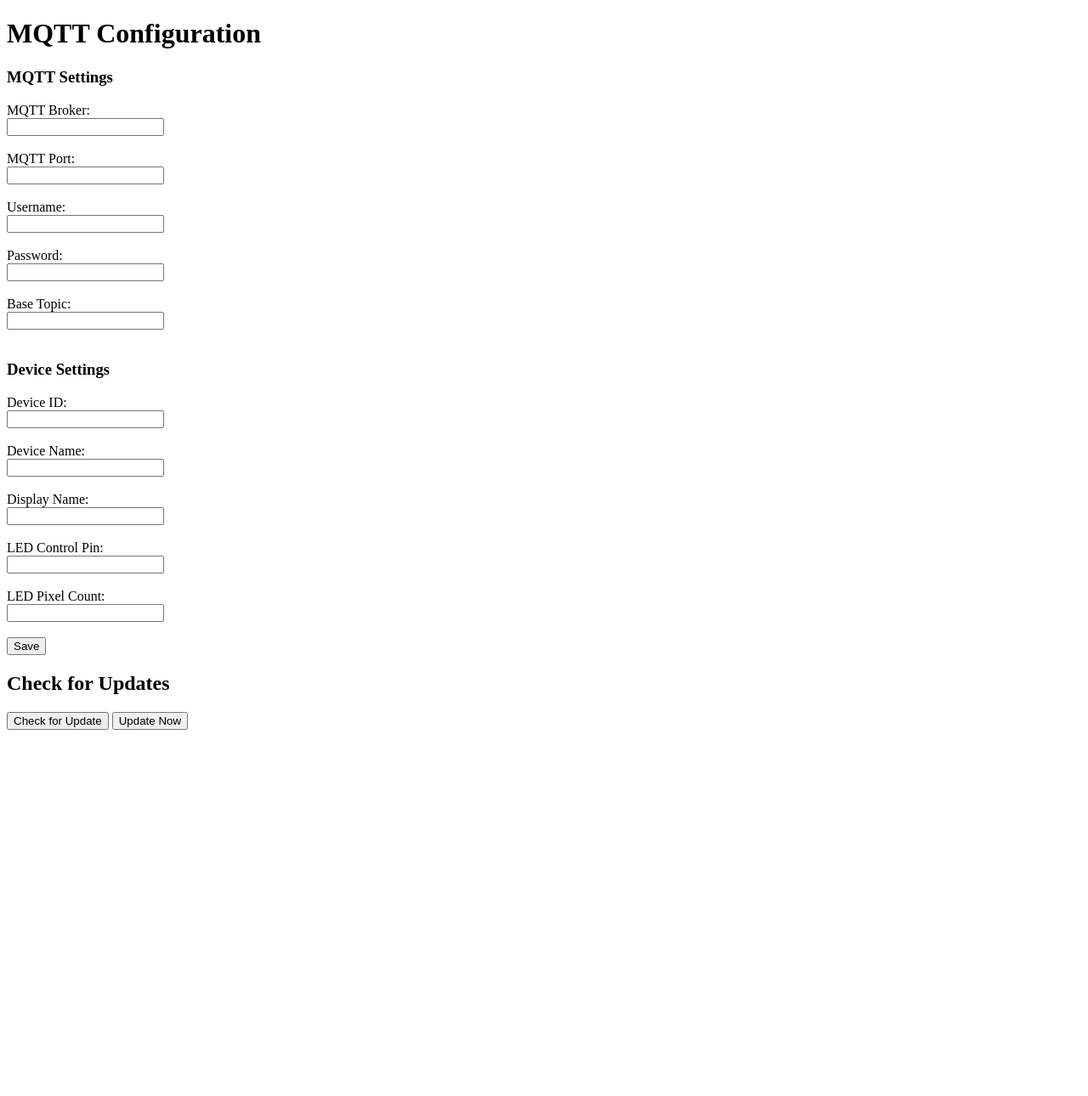
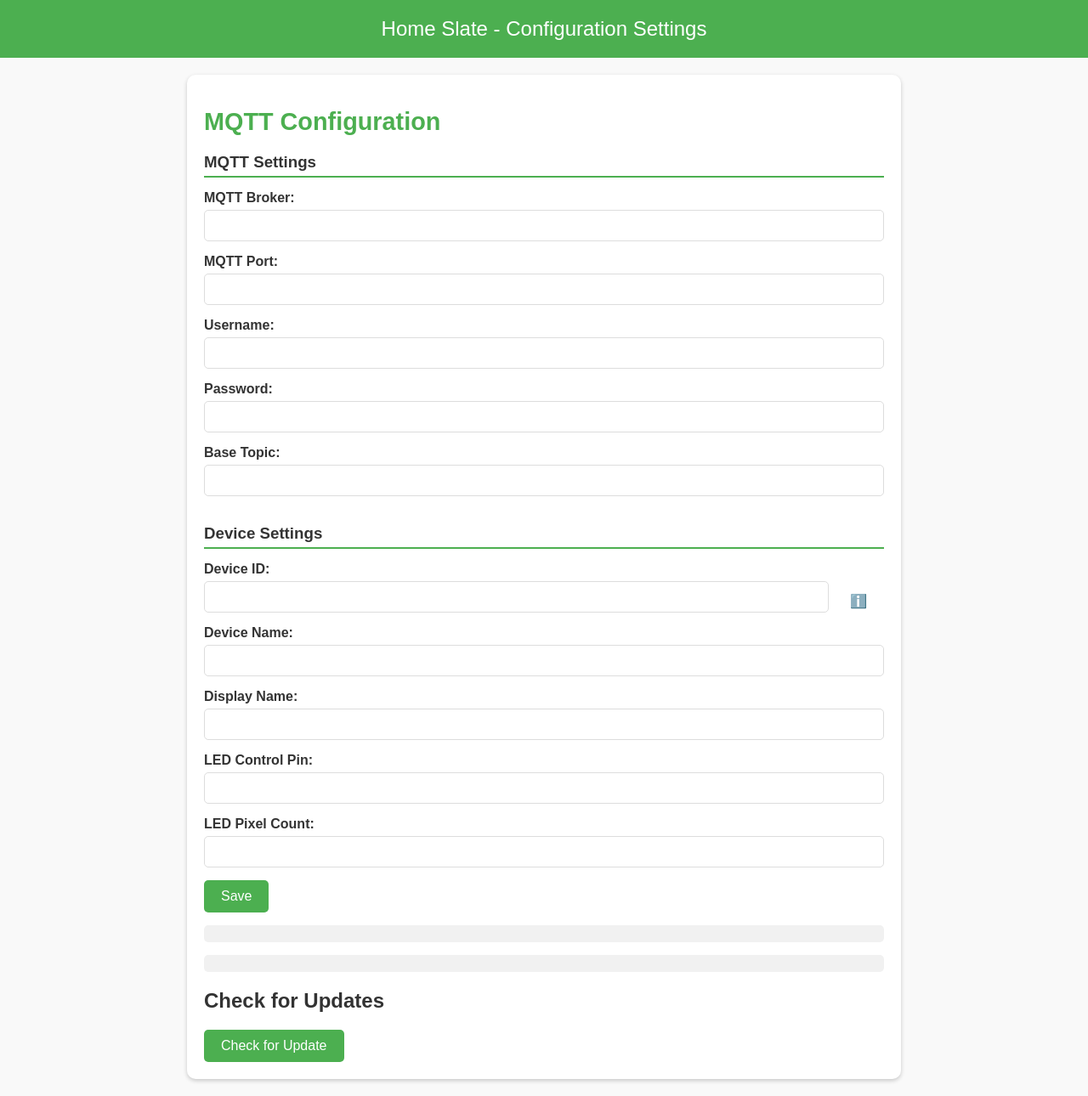
Before and after one commit to aled2305/HomeSlate, a Flask app: template management/templates/index.html in a window 1280 px wide. Shown: the whole page at 85% size. Before the commit the page ends 859 px from the top, so only its background shows below. Run offline with Flask 3, Linux system fonts and the light colour scheme; the template is opened without the code that fills it, so the values that code supplies are empty.

Commit message:
Styled UI and updated the OTA update system

```diff
--- a/management/main.py
+++ b/management/main.py
@@ -3,11 +3,13 @@
 import zipfile
 import semver
 import json
+import subprocess
 from flask import Flask, render_template, request, jsonify
 
 app = Flask(__name__)
 
 CONFIG_FILE = "../config.json"
+EXAMPLE_CONFIG_FILE = "../example_config.json"
 GITHUB_REPO = "aled2305/HomeSlate"
 ACCESS_TOKEN = ""
 UPDATE_DIR = "update"  # This can be any folder you choose
@@ -21,38 +23,55 @@
     with open(CONFIG_FILE, "w") as f:
         json.dump(data, f, indent=4)
 
+def merge_configs():
+    if os.path.exists(EXAMPLE_CONFIG_FILE):
+        with open(EXAMPLE_CONFIG_FILE, "r") as example_f:
+            example_config = json.load(example_f)
+
+        if os.path.exists(CONFIG_FILE):
+            with open(CONFIG_FILE, "r") as config_f:
+                existing_config = json.load(config_f)
+            merged_config = {**example_config, **existing_config}
+        else:
+            merged_config = example_config
+
+        write_config(merged_config)
+
 def get_installed_version():
     try:
-        with open("version.txt", "r") as f:
-            return f.read().strip()
+        with open("../version.txt", "r") as f:
+            version = f.read().strip()
+            print(f"Installed version: {version}")  # Debug
+            return version
     except FileNotFoundError:
-        return "0.0.0"  # Default if no version file exists
+        print("version.txt not found.")  # Debug
+        return "v0.0.0"  # Default version
 
 def get_latest_version():
     url = f"https://api.github.com/repos/{GITHUB_REPO}/releases/latest"
-    headers = {"Authorization": f"token {ACCESS_TOKEN}"}
+    headers = {"Authorization": f"token {ACCESS_TOKEN}"} if ACCESS_TOKEN else {}
     response = requests.get(url, headers=headers)
     response.raise_for_status()
 
     data = response.json()
-    latest_version = data["tag_name"]  # e.g., "v0.1.1-alpha"
+    latest_version = data["tag_name"].lstrip("v")  # Remove 'v' prefix for comparison if needed
     zip_url = data["zipball_url"]
 
-    # Remove the 'v' prefix for semver compatibility if present
-    latest_version = latest_version.lstrip("v")
+    print(f"GitHub Latest Version: {latest_version}")  # Debug
     return latest_version, zip_url
 
 def is_update_available():
     installed_version = get_installed_version().lstrip("v")  # Remove 'v' for comparison
     latest_version, _ = get_latest_version()
+    print(f"Installed: {installed_version}, Latest: {latest_version}")  # Debug
 
     try:
-        # Use semver.compare to check if an update is available
+        # Use semver.compare for comparison, supporting pre-releases
         return semver.compare(installed_version, latest_version) < 0
     except ValueError as e:
         raise ValueError(f"Invalid version format: {e}")
 
-def download_and_unzip(url, download_path, extract_path):
+def download_and_replace(url, download_path, extract_path):
     # Ensure the 'update' directory exists
     os.makedirs(os.path.dirname(download_path), exist_ok=True)
 
@@ -66,14 +85,16 @@
         with zipfile.ZipFile(download_path, 'r') as zip_ref:
             zip_ref.extractall(extract_path)
 
-        # Clean up zip file after extraction
+        # Use rsync to sync files, excluding specific folders/files
+        os.system(f"rsync -av --delete --exclude='homeslate' --exclude='config.json' {extract_path}/ ../")
+
+        # Clean up zip file and extracted folder after syncing
         os.remove(download_path)
+        os.system(f"rm -rf {extract_path}")
 
-        print("Update downloaded and extracted successfully.")
+        print("Update downloaded, extracted, and replaced successfully.")
     else:
         print("Failed to download the update.")
-
-
 
 @app.route('/')
 def home():
@@ -118,9 +139,13 @@
         installed_version = get_installed_version().lstrip("v")
         latest_version, _ = get_latest_version()
 
+        if not installed_version:
+            return jsonify({"status": "error", "message": "Installed version not found."}), 500
+
         if is_update_available():
             return jsonify({"status": "update_available", "latest_version": f"v{latest_version}"})
         return jsonify({"status": "up_to_date", "installed_version": f"v{installed_version}"})
+
     except Exception as e:
         return jsonify({"status": "error", "message": str(e)}), 500
 
@@ -134,14 +159,21 @@
         if is_update_available():
             # Define where to download and extract the files
             download_path = os.path.join(UPDATE_DIR, "update.zip")
-            extract_path = UPDATE_DIR  # You can change this to a different directory if needed
+            extract_path = os.path.join(UPDATE_DIR, "extracted")
 
-            # Pass both download_path and extract_path to the download_and_unzip function
-            download_and_unzip(zip_url, download_path, extract_path)
+            # Download, extract, and replace files
+            download_and_replace(zip_url, download_path, extract_path)
 
-            # Optionally, you can replace the current version with the new one
-            with open("version.txt", "w") as f:
+            # Merge the example config with the current config
+            merge_configs()
+
+            # Optionally, update the version file
+            with open("../version.txt", "w") as f:
                 f.write(latest_version)
+
+            # Restart services
+            subprocess.run(["systemctl", "restart", "home_slate.service"])
+            subprocess.run(["systemctl", "restart", "home_slate_management.service"])
 
             return jsonify({"status": "success", "message": f"Update to v{latest_version} installed successfully!"})
 
@@ -150,6 +182,5 @@
     except Exception as e:
         return jsonify({"status": "error", "message": str(e)}), 500
 
-
 if __name__ == "__main__":
     app.run(host="0.0.0.0", port=8080)
--- a/management/templates/index.html
+++ b/management/templates/index.html
@@ -1,42 +1,134 @@
 <!DOCTYPE html>
 <html>
 <head>
-    <title>Config Settings</title>
+    <title>Home Slate - Config Settings</title>
+    <style>
+        body {
+            font-family: Arial, sans-serif;
+            margin: 0;
+            padding: 0;
+            background-color: #f9f9f9;
+            color: #333;
+        }
+
+        header {
+            background-color: #4CAF50;
+            color: white;
+            padding: 20px 0;
+            text-align: center;
+            font-size: 1.5em;
+        }
+
+        .container {
+            max-width: 800px;
+            margin: 20px auto;
+            background: white;
+            padding: 20px;
+            border-radius: 10px;
+            box-shadow: 0 2px 5px rgba(0, 0, 0, 0.2);
+        }
+
+        h1 {
+            color: #4CAF50;
+            font-size: 1.8em;
+        }
+
+        h3 {
+            border-bottom: 2px solid #4CAF50;
+            padding-bottom: 5px;
+            margin-bottom: 15px;
+        }
+
+        label {
+            font-weight: bold;
+        }
+
+        input[type="text"], input[type="number"], input[type="password"] {
+            width: 100%;
+            padding: 10px;
+            margin: 5px 0 15px;
+            border: 1px solid #ddd;
+            border-radius: 5px;
+            box-sizing: border-box;
+        }
+
+        button {
+            background-color: #4CAF50;
+            color: white;
+            border: none;
+            padding: 10px 20px;
+            font-size: 1em;
+            border-radius: 5px;
+            cursor: pointer;
+        }
+
+        button:hover {
+            background-color: #45a049;
+        }
+
+        #status, #updateStatus {
+            margin-top: 15px;
+            padding: 10px;
+            border-radius: 5px;
+            background-color: #f1f1f1;
+            color: #333;
+        }
+
+        #updateStatus {
+            font-weight: bold;
+        }
+
+        .button-group {
+            display: flex;
+            gap: 10px;
+        }
+
+        small {
+            color: #555;
+            font-size: 0.9em;
+        }
+    </style>
 </head>
 <body>
+    <header>Home Slate - Configuration Settings</header>
+    <div class="container">
         <h1>MQTT Configuration</h1>
         <form id="configForm" method="POST" action="/update-config">
             <h3>MQTT Settings</h3>
-        <label for="mqtt_broker">MQTT Broker:</label><br>
-        <input type="text" id="mqtt_broker" name="mqtt_broker" value="{{ config['mqtt']['broker'] }}"><br><br>
+            <label for="mqtt_broker">MQTT Broker:</label>
+            <input type="text" id="mqtt_broker" name="mqtt_broker" value="{{ config['mqtt']['broker'] }}">
 
-        <label for="mqtt_port">MQTT Port:</label><br>
-        <input type="number" id="mqtt_port" name="mqtt_port" value="{{ config['mqtt']['port'] }}"><br><br>
+            <label for="mqtt_port">MQTT Port:</label>
+            <input type="number" id="mqtt_port" name="mqtt_port" value="{{ config['mqtt']['port'] }}">
 
-        <label for="mqtt_username">Username:</label><br>
-        <input type="text" id="mqtt_username" name="mqtt_username" value="{{ config['mqtt']['username'] }}"><br><br>
+            <label for="mqtt_username">Username:</label>
+            <input type="text" id="mqtt_username" name="mqtt_username" value="{{ config['mqtt']['username'] }}">
 
-        <label for="mqtt_password">Password:</label><br>
-        <input type="password" id="mqtt_password" name="mqtt_password" value="{{ config['mqtt']['password'] }}"><br><br>
+            <label for="mqtt_password">Password:</label>
+            <input type="password" id="mqtt_password" name="mqtt_password" value="{{ config['mqtt']['password'] }}">
 
-        <label for="mqtt_base_topic">Base Topic:</label><br>
-        <input type="text" id="mqtt_base_topic" name="mqtt_base_topic" value="{{ config['mqtt']['base_topic'] }}"><br><br>
+            <label for="mqtt_base_topic">Base Topic:</label>
+            <input type="text" id="mqtt_base_topic" name="mqtt_base_topic" value="{{ config['mqtt']['base_topic'] }}">
 
             <h3>Device Settings</h3>
-        <label for="device_id">Device ID:</label><br>
-        <input type="text" id="device_id" name="device_id" value="{{ config['device']['id'] }}"><br><br>
+            <label for="device_id">Device ID:</label>
+            <div style="display: flex; align-items: center; gap: 5px;">
+                <input type="text" id="device_id" name="device_id" value="{{ config['device']['id'] }}">
+                <button type="button" id="infoDeviceId" style="background: none; border: none; cursor: pointer;">ℹ️</button>
+            </div>
+            <small id="deviceIdInfo" style="display: none;">The Device ID must be unique and is used by Home Assistant to differentiate each device sending and receiving MQTT messages.</small>
 
-        <label for="device_name">Device Name:</label><br>
-        <input type="text" id="device_name" name="device_name" value="{{ config['device']['name'] }}"><br><br>
+            <label for="device_name">Device Name:</label>
+            <input type="text" id="device_name" name="device_name" value="{{ config['device']['name'] }}">
 
-        <label for="device_display_name">Display Name:</label><br>
-        <input type="text" id="device_display_name" name="device_display_name" value="{{ config['device']['display_name'] }}"><br><br>
+            <label for="device_display_name">Display Name:</label>
+            <input type="text" id="device_display_name" name="device_display_name" value="{{ config['device']['display_name'] }}">
 
-        <label for="led_control_pin">LED Control Pin:</label><br>
-        <input type="number" id="led_control_pin" name="led_control_pin" value="{{ config['device']['led_control_pin'] }}"><br><br>
+            <label for="led_control_pin">LED Control Pin:</label>
+            <input type="number" id="led_control_pin" name="led_control_pin" value="{{ config['device']['led_control_pin'] }}">
 
-        <label for="led_pixel_count">LED Pixel Count:</label><br>
-        <input type="number" id="led_pixel_count" name="led_pixel_count" value="{{ config['device']['led_pixel_count'] }}"><br><br>
+            <label for="led_pixel_count">LED Pixel Count:</label>
+            <input type="number" id="led_pixel_count" name="led_pixel_count" value="{{ config['device']['led_pixel_count'] }}">
 
             <button type="submit">Save</button>
         </form>
@@ -45,8 +137,11 @@
         <div id="updateStatus"></div>
 
         <h2>Check for Updates</h2>
+        <div class="button-group">
             <button id="checkUpdateBtn">Check for Update</button>
-    <button id="updateBtn">Update Now</button>
+            <button id="updateBtn" style="display: none;">Update Now</button>
+        </div>
+    </div>
 
     <script>
         const form = document.getElementById("configForm");
@@ -84,6 +179,13 @@
                 updateBtn.style.display = 'none';
             }
         };
+
+        const infoDeviceId = document.getElementById("infoDeviceId");
+        const deviceIdInfo = document.getElementById("deviceIdInfo");
+
+        infoDeviceId.onclick = () => {
+            deviceIdInfo.style.display = deviceIdInfo.style.display === "none" ? "block" : "none";
+        };
     </script>
 </body>
 </html>
```
Lines whose indentation alone changed are shown as unchanged.
